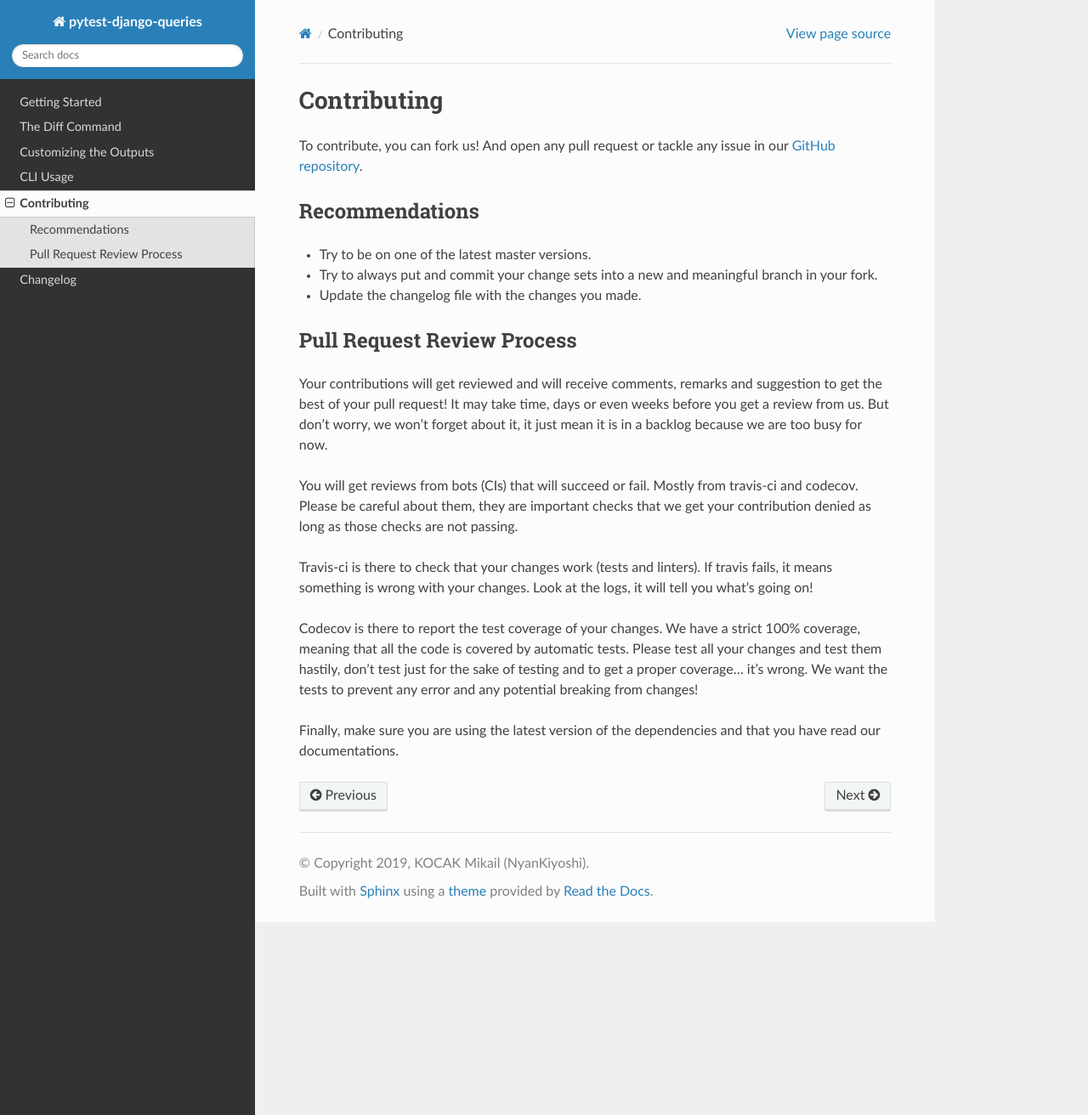
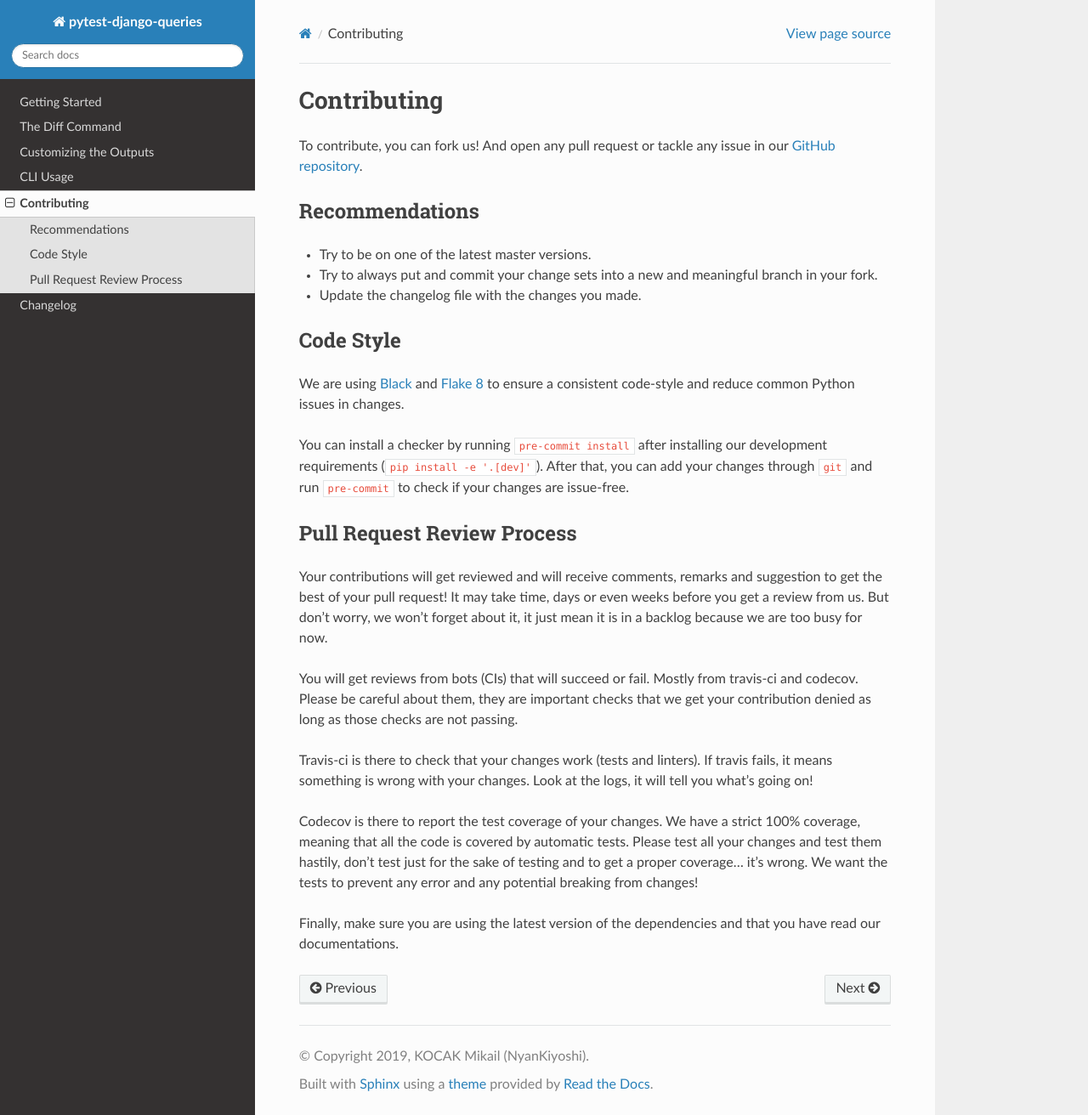
Before and after one commit to NyanKiyoshi/pytest-django-queries, a Sphinx documentation site: the page built from docs/contributing.rst, in a window 1280 px wide and 1312 px high. Shown: the whole window at 85% size. Built offline with Sphinx 7.4.7 and the Read the Docs theme 2.0.0, drawn with Linux system fonts in a browser that asks for light colours.

Commit message:
Add contribution notes about pre-commit

```diff
--- a/docs/contributing.rst
+++ b/docs/contributing.rst
@@ -12,6 +12,14 @@ Recommendations
 - Update the changelog file with the changes you made.
 
 
+Code Style
+++++++++++
+
+We are using `Black <https://github.com/python/black>`_ and `Flake 8 <http://flake8.pycqa.org/en/latest/>`_ to ensure a consistent code-style and reduce common Python issues in changes.
+
+You can install a checker by running ``pre-commit install`` after installing our development requirements (``pip install -e '.[dev]'``). After that, you can add your changes through ``git`` and run ``pre-commit`` to check if your changes are issue-free.
+
+
 Pull Request Review Process
 +++++++++++++++++++++++++++
 
```
Also changed, not shown: CONTRIBUTING.md (+1 -0 lines).
